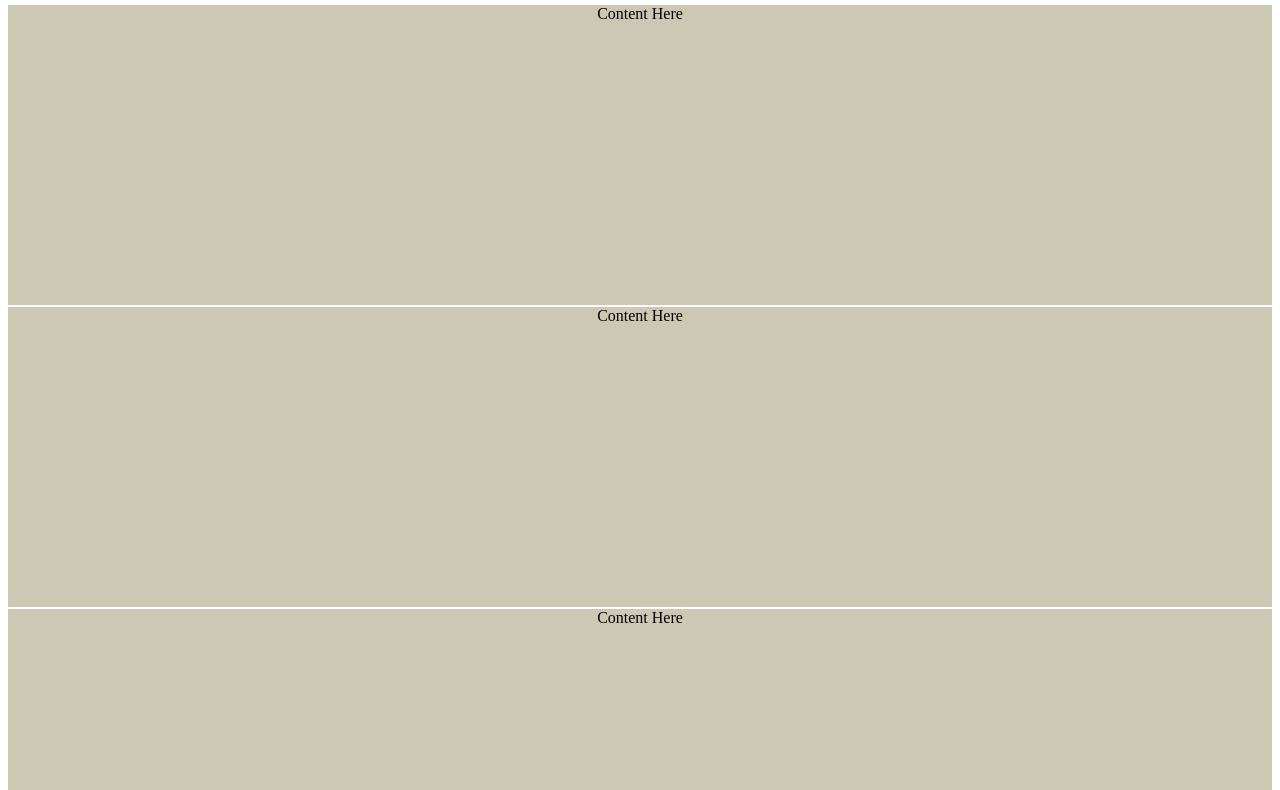
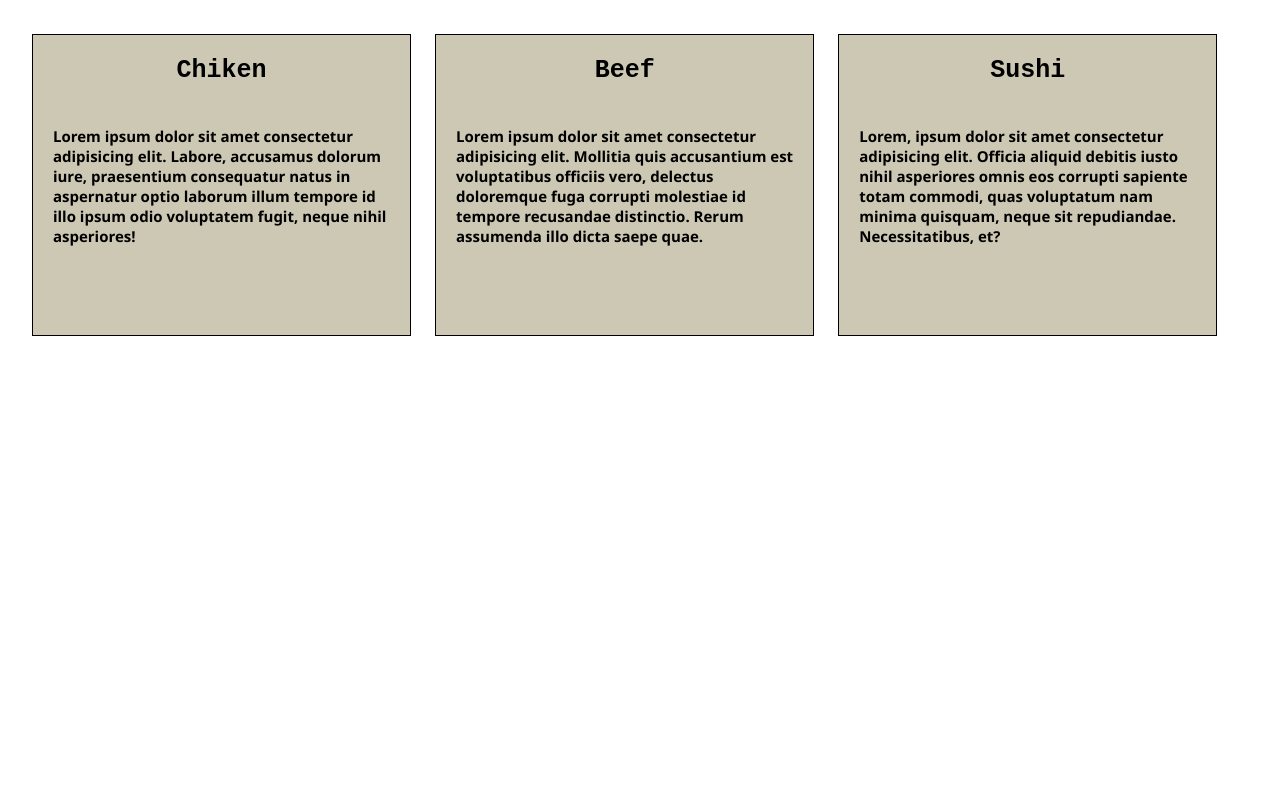
Before and after one commit to Ahlam77/module2-solution, a plain HTML site: page index.html in a window 1280 px wide. Shown: the part 142-932 px from the top of the page. After the commit the page ends 800 px from the top, so only its background shows below. Drawn offline with Linux system fonts and the light colour scheme.

Commit message:
3  commit

```diff
--- a/index.html
+++ b/index.html
@@ -1,22 +1,46 @@
 <!DOCTYPE html>
 <html lang="en">
   <head>
-    <meta charset="UTF-8">
-    <meta http-equiv="X-UA-Compatible" content="IE=edge">
-    <meta name="viewport" content="width=device-width, initial-scale=1.0">
-    <link rel="stylesheet" href="style.css">
+    <meta charset="UTF-8" />
+    <meta http-equiv="X-UA-Compatible" content="IE=edge" />
+    <meta name="viewport" content="width=device-width, initial-scale=1.0" />
+    <link rel="stylesheet" href="style.css" />
     <title>Module 2 Coding Assignment</title>
   </head>
   <body>
     <div id="header"><h1>Our Menu</h1></div>
-     <div class="yui-u first">
-            <div class="content">Content Here</div>
+    <div class="book first">
+      <div class="content">
+        <h2>Chiken</h2>
+        <p>
+          Lorem ipsum dolor sit amet consectetur adipisicing elit. Labore,
+          accusamus dolorum iure, praesentium consequatur natus in aspernatur
+          optio laborum illum tempore id illo ipsum odio voluptatem fugit, neque
+          nihil asperiores!
+        </p>
       </div>
-          <div class="yui-u">
-            <div class="content">Content Here</div>
     </div>
-          <div class="yui-u">
-            <div class="content">Content Here</div>
+    <div class="book">
+      <div class="content second">
+        <h2>Beef</h2>
+        <p>
+          Lorem ipsum dolor sit amet consectetur adipisicing elit. Mollitia quis
+          accusantium est voluptatibus officiis vero, delectus doloremque fuga
+          corrupti molestiae id tempore recusandae distinctio. Rerum assumenda
+          illo dicta saepe quae.
+        </p>
+      </div>
+    </div>
+    <div class="book">
+      <div class="content">
+        <h2>Sushi</h2>
+        <p>
+          Lorem, ipsum dolor sit amet consectetur adipisicing elit. Officia
+          aliquid debitis iusto nihil asperiores omnis eos corrupti sapiente
+          totam commodi, quas voluptatum nam minima quisquam, neque sit
+          repudiandae. Necessitatibus, et?
+        </p>
+      </div>
     </div>
   </body>
 </html>
--- a/style.css
+++ b/style.css
@@ -1,21 +1,47 @@
-body{
-    text-align:center;
+body {
+  text-align: center;
 }
-#header{
-	margin:0;
-	padding: 40px;
-	}
+#header {
+  margin: 0;
+  padding: 40px;
+}
 
-#header h1{
-	font-family:'Courier New', Courier, monospace;
-	margin:0;
-	padding:10px;
-	}
+#header h1 {
+  font-family: "Courier New", Courier, monospace;
+  font-size:60px;
+  margin: 0;
+  padding: 10px;
+}
 
-    .content{
-	height:300px;
-	background:#CCC8B3;
-	border-top:#FFFFFF 2px solid;
-	margin:0;
-	padding:0;
-	}
+.content {
+  height: 300px;
+  background: #ccc8b3;
+  border:1px black solid;
+  margin: 0;
+  padding: 0;
+}
+.book {
+  float: left;
+  margin-left: 2%;
+  margin-left: 1.895%;
+  width: 30%;
+}
+div.first {
+  width: 30%;
+}
+
+p {
+  padding: 20px;
+  text-align: center;
+   font-family:'Segoe UI', Tahoma, Geneva, Verdana, sans-serif;
+   font-size: 15px;
+   font-weight: bold;
+   margin:auto;text-align:left;
+}
+
+h2{
+    font-family: "Courier New", Courier, monospace;
+    font-size:25px;
+    font-weight:bolder;
+
+}
```
Lines whose indentation alone changed are shown as unchanged.
